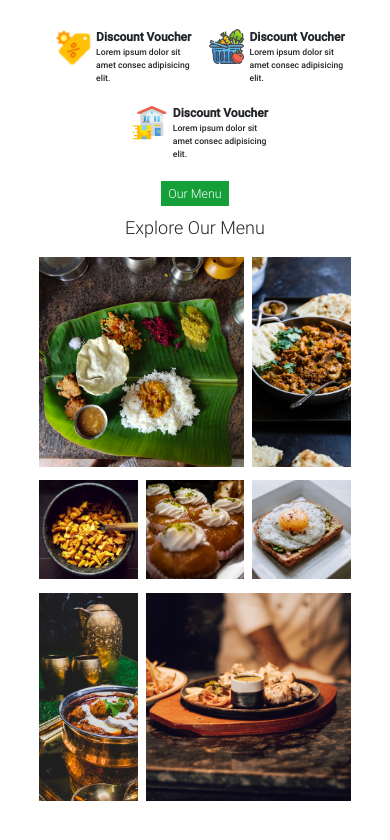
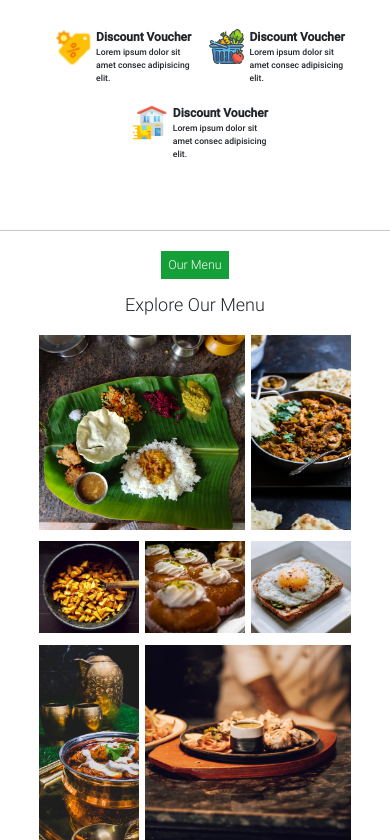
Before and after one commit to mtalalned/Project-5-Restaurant-Website, a plain HTML site: page index.html in a window 390 px wide. Shown: the part 542-1382 px from the top of the page. Before the commit the page ends 1343 px from the top, so only its background shows below. Drawn offline with nearby package versions, Linux system fonts and the light colour scheme.

Commit message:
Menu Completed with responsive

```diff
--- a/index.html
+++ b/index.html
@@ -13,6 +13,7 @@
 
 
     <!-- Navbar Started -->
+    <header>
         <div class="nav-main d-flex justify-content-between align-items-center pt-3">
             <div class="nav-sub-main">
                 <img src="./Assets/logo.png" alt="logo" class="w-100 h-100">
@@ -21,7 +22,10 @@
                 <i class="fa-solid fa-bars text-dark"></i>
             </div>
         </div>
+    </header>
     <!-- Navbar Ended -->
+
+    <main>
 
         <!-- Banner Started -->
         <div class="banner-main-div d-flex justify-content-center flex-wrap">
@@ -43,7 +47,6 @@
         <!-- Banner Ended -->
 
         <!-- Icons Started -->
-
         <div class="icon-main-div d-flex flex-wrap justify-content-center row-gap-5 align-items-center">
             <div class="icon-sub-main-div d-flex flex-wrap justify-content-center">
                 <div class="box1">
@@ -70,15 +73,16 @@
                 </div>
             </div>
         </div>
+        <!-- Icons Ended -->
 
-    <!-- Icons Ended -->
+        <hr >
 
         <!-- Pictures Grid Started-->
         <div class="menu-main-div">
-        <div class="box1A text-center">
+            <div class="box1A text-center d-flex  flex-wrap justify-content-center align-items-center">
                 <a href="./index.html" class="text-decoration-none text-white fs-1 ps-4 pe-4 pt-3 pb-3">Our Menu</a>
             </div>
-        <div class="box1A-">
+            <div class="box1A- d-flex justify-content-center align-items-center">
                 <p class="text-center">Explore Our Menu</p>
             </div>
             <div class="box1a"><img src="./Assets/grid_image1.png" alt="logo" class="w-100 h-100"></div>
@@ -90,7 +94,44 @@
             <div class="box4a"><img src="./Assets/grid_image6.png" alt="logo" class="w-100 h-100"></div>
         </div>
         <!-- Pcitures Grid Ended -->
+    </main>
 
+    <!-- Footer Started -->
+    <!-- <footer>
+        <div class="footer-main-div d-flex flex-wrap justify-content-center">
+            <div class="footer-sub-main-div">
+                <img src="./Assets/logo.png" alt="logo">
+            </div>
+
+            <div class="footer-sub-main-div">
+                <p>Main Link</p>
+                <a href="./index.html">Order Tracking</a>
+                <a href="./index.html">New Order</a>
+                <a href="./index.html">Contact Us</a>
+                <a href="./index.html">News & Blogs</a>
+            </div>
+
+            <div class="footer-sub-main-div">
+                <p>Support</p>
+                <a href="./index.html">About Us</a>
+                <a href="./index.html">Privacy Policy</a>
+                <a href="./index.html">Terms & Conditions</a>
+            </div>
+
+            <div class="footer-sub-main-div">
+                <p>Join Our Newsletter</p>
+                <input type="email" placeholder="Enter Your Email Address">
+                <p>Follow Us</p>
+                <div>
+                    <i></i>
+                    <i></i>
+                    <i></i>
+                    <i></i>
+                </div>
+            </div>
+        </div>
+    </footer> -->
+    <!-- Footer Ended -->
 
 
 
--- a/style.css
+++ b/style.css
@@ -93,22 +93,16 @@ body{
 .menu-main-div {
     display: grid;
     margin: 5% 10% 0% 10%;
-    grid-template-columns: auto auto auto auto;
-    grid-template-rows: auto auto auto auto auto;
+    grid-template-columns: repeat(4, 1fr);
+    grid-template-rows: auto auto 1fr 1fr 1fr;
     gap: 2.5%;
-
 }
-.box1A {
+.box1A , .box1A- {
     grid-column: 1 / 5;
-    margin-bottom: -1%;
 }
 .box1A > a {
     background-color: #149f39;
     font-family: 'Roboto Light';
-}
-.box1A- {
-    grid-column: 1 / 5;
-    margin-bottom: -1%;
 }
 .box1A- > p {
     font-size: 3.75rem;
@@ -125,6 +119,12 @@ body{
     grid-row: 4 / 6;
 }
 /* Pictures Ended */
+
+hr {
+    margin-top: 65px;
+}
+
+
 
 @media (max-width: 1248px){
     .banner-sub-main-div p:first-of-type {
@@ -302,8 +302,9 @@ body{
         font-size: 1.80rem !important;
     }
     .menu-main-div {
-        grid-template-columns: auto auto auto auto auto auto;
-        grid-template-rows: auto auto auto auto auto auto auto auto auto auto auto auto auto auto;
+        grid-template-columns: repeat(6, auto);
+        grid-template-rows: auto auto auto auto 1fr 1fr 1fr 1fr 1fr 1fr 1fr 1fr 1fr 1fr;
+        gap: 2%;
     }
     .box1A {
         grid-column: 1 / 7;
```
Lines whose indentation alone changed are shown as unchanged.
